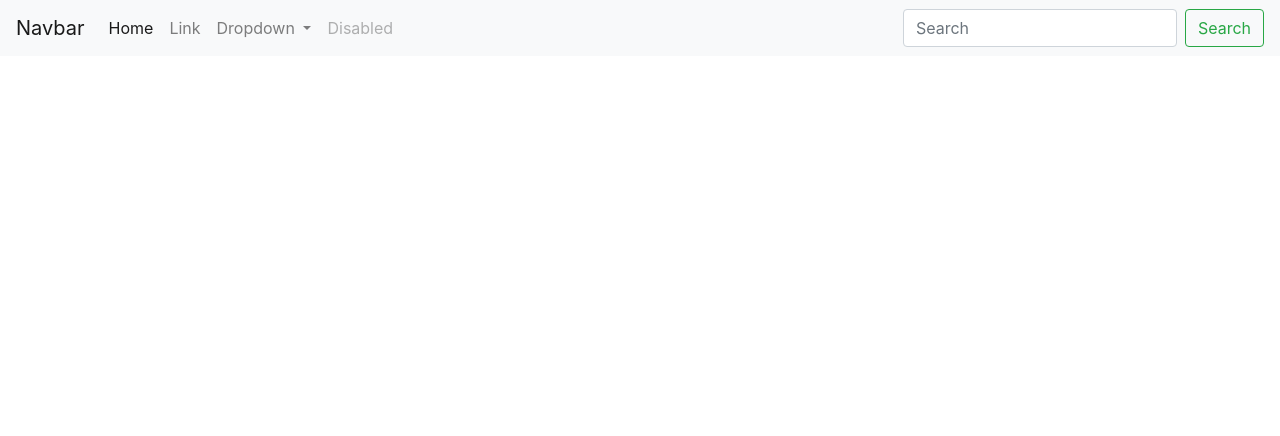
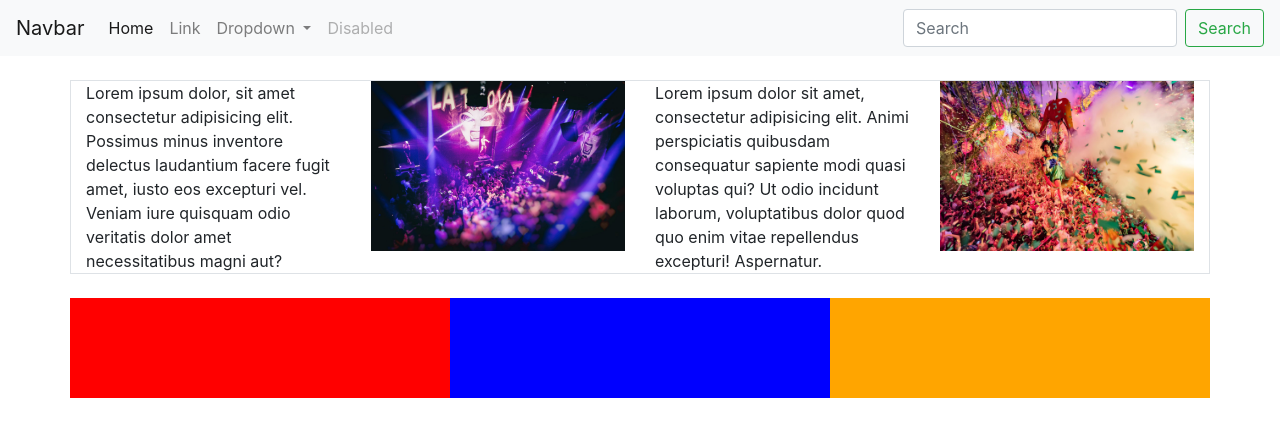
Before and after one commit to jfernelly/310820-040920, a plain HTML site: page index.html in a window 1280 px wide. Drawn offline with nearby package versions, Linux system fonts and the light colour scheme.

Commit message:
finaliza la clase-pendinete actividad

```diff
--- a/index.html
+++ b/index.html
@@ -4,12 +4,13 @@
     <meta charset="UTF-8">
     <meta name="viewport" content="width=device-width, initial-scale=1.0">
     <title>Document</title>
-    <link rel="stylesheet" href="style.css">
+    <link rel="stylesheet" href="style/style.css">
     <!-- Bootstrap CSS -->
     <link rel="stylesheet" href="https://stackpath.bootstrapcdn.com/bootstrap/4.5.2/css/bootstrap.min.css" integrity="sha384-JcKb8q3iqJ61gNV9KGb8thSsNjpSL0n8PARn9HuZOnIxN0hoP+VmmDGMN5t9UJ0Z" crossorigin="anonymous">
 </head>
 <body>
-    <nav class="navbar navbar-expand-lg navbar-light bg-light">
+    <header>
+      <nav class="navbar navbar-expand-lg navbar-light bg-light">
         <a class="navbar-brand" href="#">Navbar</a>
         <button class="navbar-toggler" type="button" data-toggle="collapse" data-target="#navbarSupportedContent" aria-controls="navbarSupportedContent" aria-expanded="false" aria-label="Toggle navigation">
           <span class="navbar-toggler-icon"></span>
@@ -44,6 +45,31 @@
           </form>
         </div>
       </nav>
+    </header>
+
+    <main>
+<!--        Fila -->
+      <div class="container">
+        <div class="row mt-4 border">
+          <div class="col-lg-3 col-md-6 col-sm-12 my-auto">Lorem ipsum dolor, sit amet consectetur adipisicing elit. Possimus minus inventore delectus laudantium facere fugit amet, iusto eos excepturi vel. Veniam iure quisquam odio veritatis dolor amet necessitatibus magni aut?</div>
+          <div class="col-lg-3 col-md-6 col-sm-12"><img src="img/image-2.jpg" alt="" class="img-fluid"></div>
+          <div class="col-lg-3 col-md-6 col-sm-12 my-auto">Lorem ipsum dolor sit amet, consectetur adipisicing elit. Animi perspiciatis quibusdam consequatur sapiente modi quasi voluptas qui? Ut odio incidunt laborum, voluptatibus dolor quod quo enim vitae repellendus excepturi! Aspernatur.</div>
+          <div class="col-lg-3 col-md-6 col-sm-12" ><img src="img/image-7.jpg" alt="" class="img-fluid"></div>
+        </div>
+      </div>
+
+      <div class="container">
+          <div class="row mt-4">
+
+        <div class="col-lg-4 col-md-6 col-sm-12 red order-1 order-sm-1"></div>
+        <div class="col-lg-4 col-md-6 col-sm-12 blue order-3 order-sm-2"></div>
+        <div class="col-lg-4 col-md-6 col-sm-12 orange order-2 order-sm-3"></div>
+
+
+          </div>
+      </div>
+    </main>
+
 
     <!-- Optional JavaScript -->
     <!-- jQuery first, then Popper.js, then Bootstrap JS -->
--- /dev/null
+++ b/style/style.css
@@ -0,0 +1,16 @@
+.red, .orange, .blue {
+    height: 100px;
+
+}
+
+.red{
+    background-color: red;
+}
+
+.orange{
+    background-color: orange;
+}
+
+.blue{
+    background-color: blue;
+}
```
Also changed, not shown: img/image-1.jpg (added), img/image-2.jpg (added), img/image-3.jpg (added), img/image-4.jpg (added), img/image-5.jpg (added), img/image-6.jpg (added), img/image-7.jpg (added), img/image-8.jpg (added), img/image-9.jpg (added), script/script.js (added), style.css (deleted).
